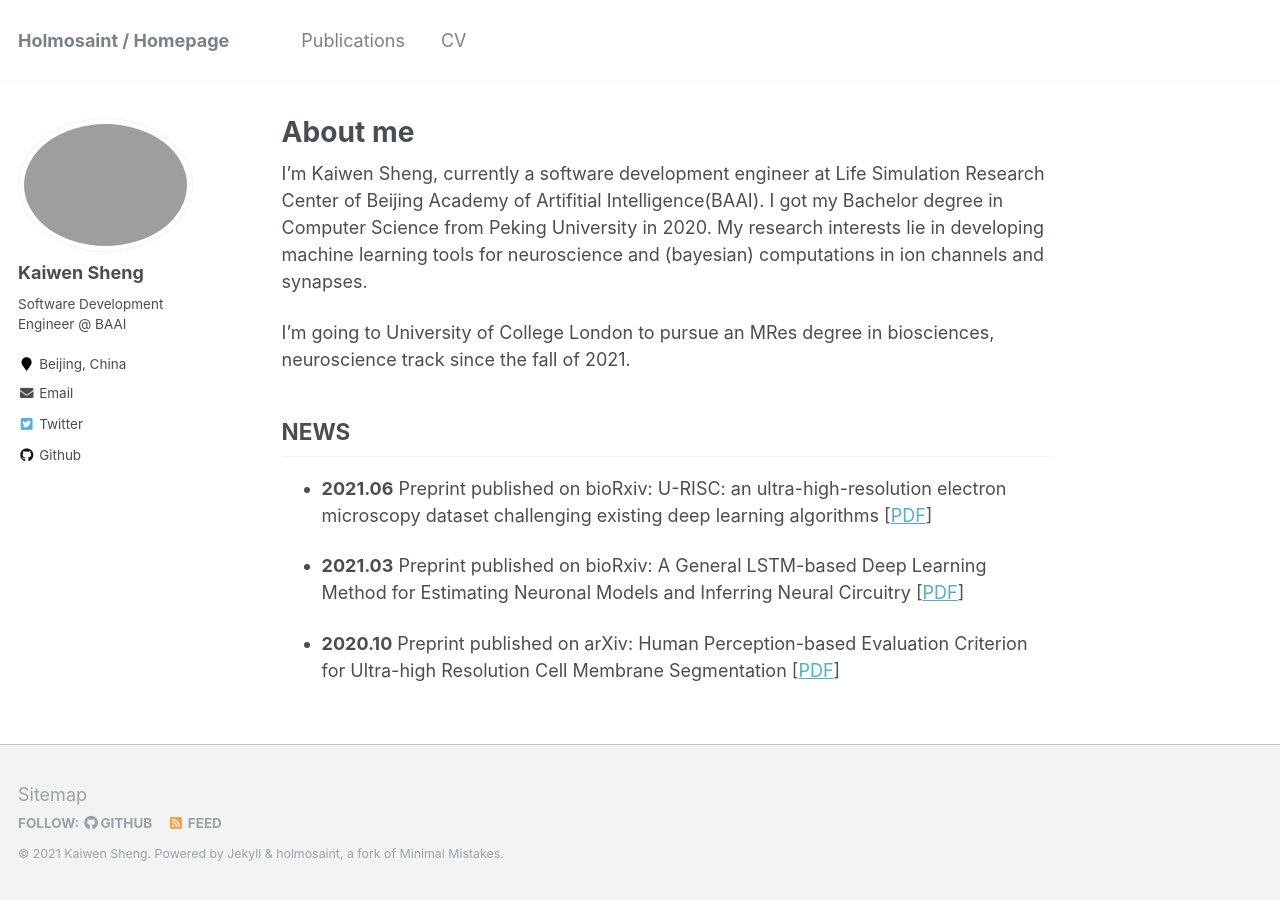
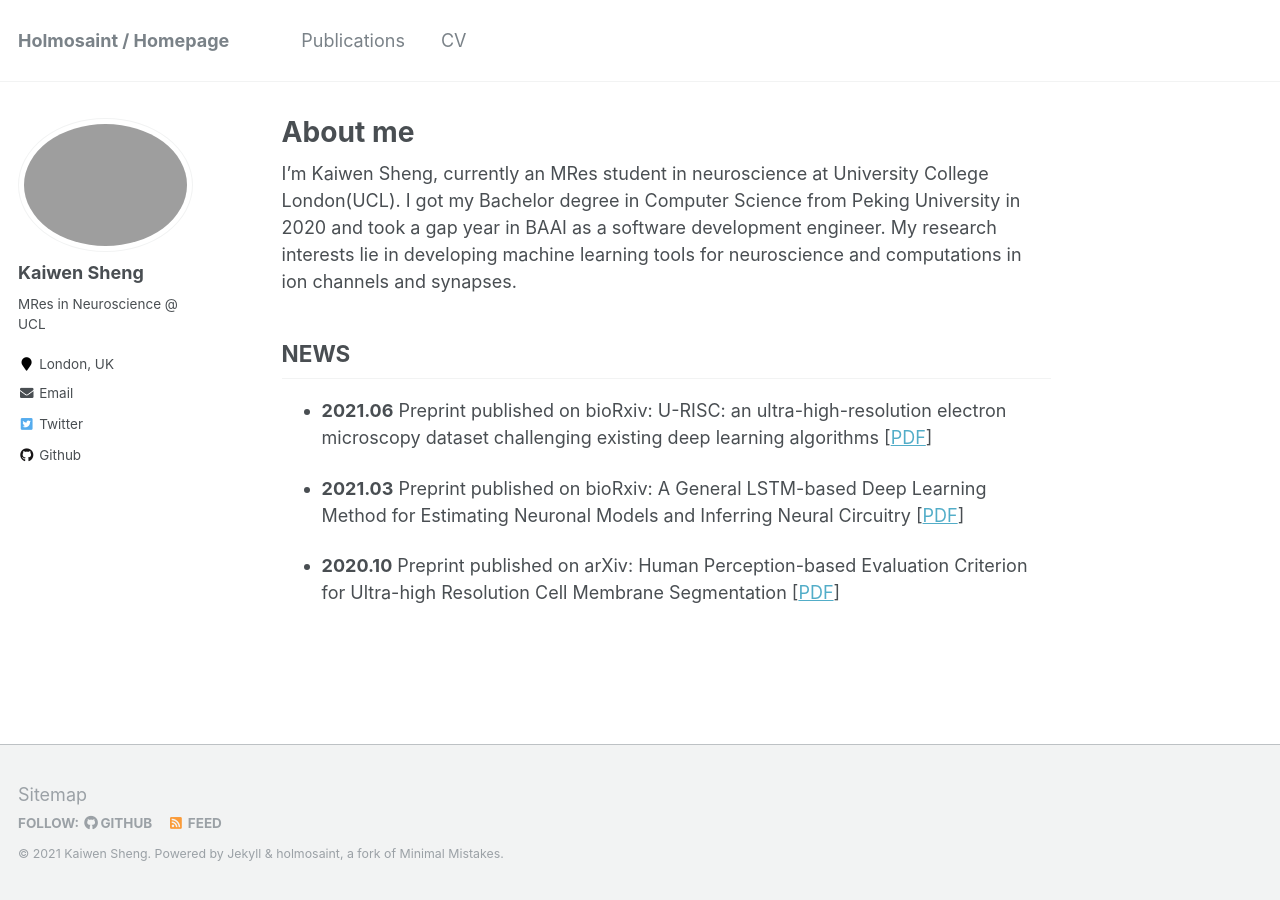
Before and after one commit to holmosaint/holmosaint.github.io, a Jekyll site: the page built from _pages/about.md, in a window 1280 px wide. Built offline with Jekyll 4.4.1, drawn with Linux system fonts in a browser that asks for light colours.

Commit message:
Modify bio and email

```diff
--- a/_config.yml
+++ b/_config.yml
@@ -82,12 +82,12 @@ analytics:
 author:
   name             : "Kaiwen Sheng"
   avatar           : "KaiwenSheng.jpg"
-  bio              : "Software Development Engineer @ BAAI"
-  location         : "Beijing, China"
+  bio              : "MRes in Neuroscience @ UCL"
+  location         : "London, UK"
   employer         :
   pubmed           : # "https://www.ncbi.nlm.nih.gov/pubmed/?term=john+snow"
   googlescholar    : # "http://yourfullgooglescholarurl.com"
-  email            : "sheng_kaiwen@pku.edu.cn"
+  email            : "kaiwen.sheng.21@ucl.ac.uk"
   researchgate     :  # example: "https://www.researchgate.net/profile/yourprofile"
   uri              :
   bitbucket        :
--- a/_pages/about.md
+++ b/_pages/about.md
@@ -8,9 +8,7 @@ redirect_from:
   - /about.html
 ---
 
-I'm Kaiwen Sheng, currently a software development engineer at Life Simulation Research Center of Beijing Academy of Artifitial Intelligence(BAAI). I got my Bachelor degree in Computer Science from Peking University in 2020. My research interests lie in developing machine learning tools for neuroscience and (bayesian) computations in ion channels and synapses.
-
-I'm going to University of College London to pursue an MRes degree in biosciences, neuroscience track since the fall of 2021.
+I'm Kaiwen Sheng, currently an MRes student in neuroscience at University College London(UCL). I got my Bachelor degree in Computer Science from Peking University in 2020 and took a gap year in BAAI as a software development engineer. My research interests lie in developing machine learning tools for neuroscience and computations in ion channels and synapses.
 
 ## NEWS
 - **2021.06** Preprint published on bioRxiv: U-RISC: an ultra-high-resolution electron microscopy dataset challenging existing deep learning algorithms [[PDF](https://www.biorxiv.org/content/10.1101/2021.05.30.446334v3)]
```
